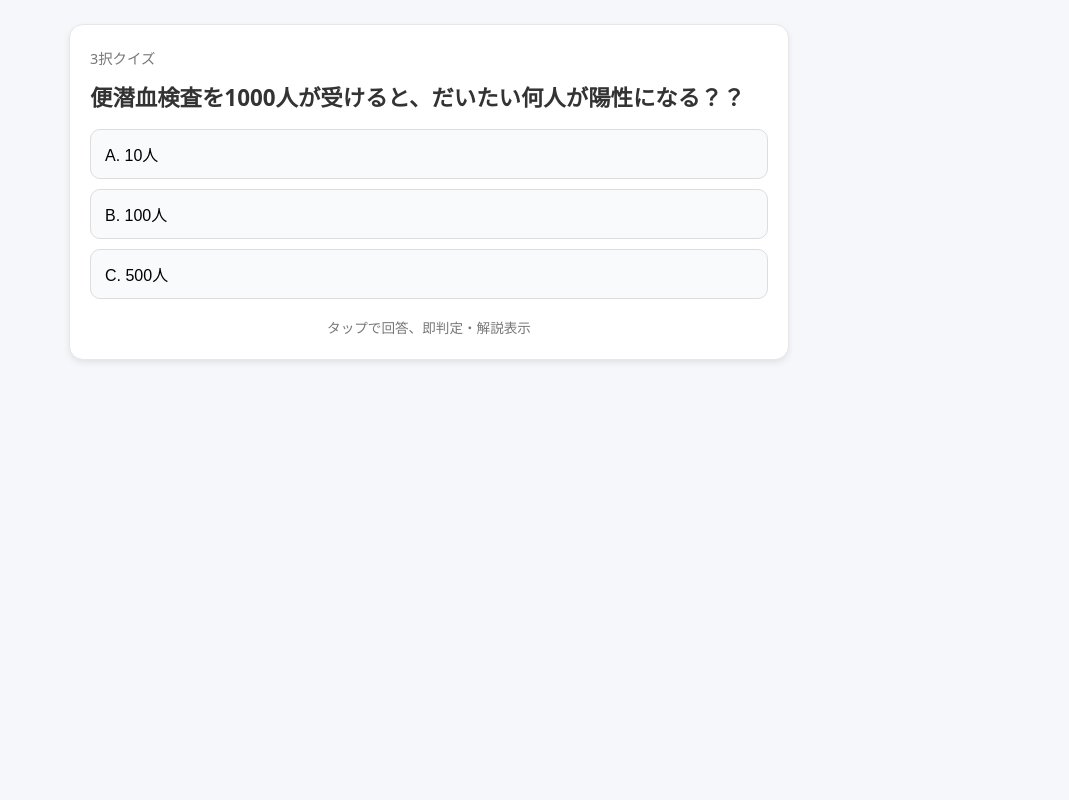
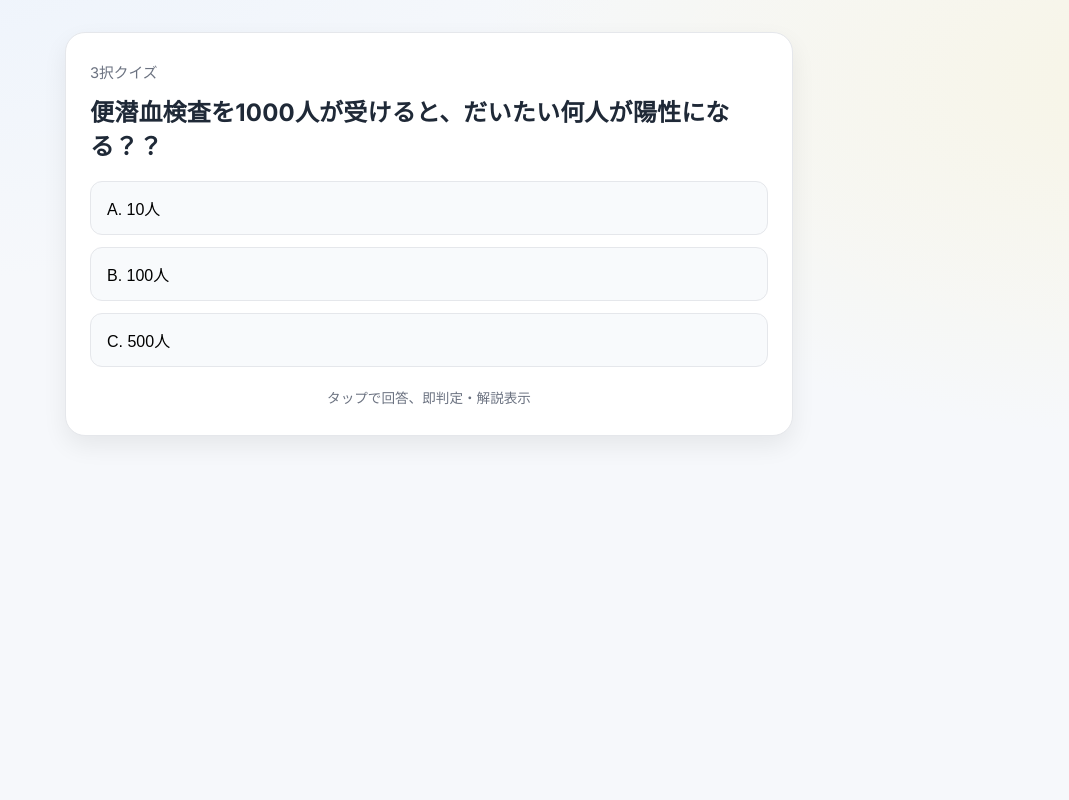
Before and after one commit to majidekaomae-ai/x-quiz-5, a Flask app: page / in a window 1280 px wide. Shown: the whole page, without its empty margins (211-1280 px from the left). Run offline with Flask 3, Linux system fonts and the light colour scheme.

Commit message:
style: polish UI (card layout, hover, fonts)

```diff
--- a/templates/index.html
+++ b/templates/index.html
@@ -9,7 +9,7 @@
   <meta name="twitter:description" content="タップして選ぶとその場で正解が出ます。">
   <meta name="twitter:image" content="{{ card_image_url }}?v=5">
 
-  <!-- Open Graph -->
+  <!-- Open Graph（保険） -->
   <meta property="og:type" content="website">
   <meta property="og:title" content="3択クイズ：押したら即、正解表示">
   <meta property="og:description" content="タップして選ぶとその場で正解が出ます。">
@@ -17,91 +17,75 @@
   <meta property="og:url" content="{{ page_url }}">
 
   <meta name="viewport" content="width=device-width, initial-scale=1">
+
+  <!-- フォント -->
+  <link href="https://fonts.googleapis.com/css2?family=Inter:wght@400;600;700&display=swap" rel="stylesheet">
+
   <title>3択クイズ</title>
 
   <style>
-    body {
-      font-family: system-ui, -apple-system, Segoe UI, Roboto, Helvetica, Arial;
-      background: #f5f7fa;
-      color: #333;
-      margin: 0;
-      padding: 24px 12px;
-      display: flex;
-      justify-content: center;
+    :root{
+      --bg:#f6f8fb; --card:#ffffff; --text:#1f2937;
+      --muted:#6b7280; --primary:#2563eb; --primary-2:#1e40af;
+      --ok:#16a34a; --ng:#dc2626; --border:#e5e7eb;
+      --shadow:0 10px 25px rgba(0,0,0,.07);
     }
-    .wrap {
-      width: 100%;
-      max-width: 720px;
+    @media (prefers-color-scheme: dark){
+      :root{ --bg:#0b1220; --card:#0f1629; --text:#e5e7eb; --muted:#9ca3af; --border:#1f2937; --shadow:0 10px 30px rgba(0,0,0,.4); }
     }
-    .card {
-      background: #fff;
-      border: 1px solid #e5e7eb;
-      border-radius: 14px;
-      box-shadow: 0 3px 6px rgba(0,0,0,0.08);
-      padding: 22px 20px;
+    *{box-sizing:border-box}
+    html,body{height:100%}
+    body{
+      margin:0;
+      font-family:Inter,system-ui,-apple-system,Segoe UI,Roboto,Helvetica,Arial;
+      color:var(--text);
+      background:
+        radial-gradient(1200px 600px at 10% -10%, #dbeafe55, transparent 60%),
+        radial-gradient(1200px 600px at 110% 10%, #fde68a33, transparent 60%),
+        var(--bg);
+      display:flex; align-items:flex-start; justify-content:center;
     }
-    h1 {
-      font-size: 1.4rem;
-      margin: 0 0 14px;
+    .wrap{width:100%; max-width:760px; padding:32px 16px}
+    .card{
+      background:var(--card); border:1px solid var(--border); border-radius:20px;
+      box-shadow:var(--shadow); padding:28px 24px;
+      animation:fadeIn .6s ease-out;
     }
-    .meta {
-      color: #777;
-      font-size: 0.9rem;
-      margin-bottom: 12px;
+    @keyframes fadeIn{from{opacity:0;transform:translateY(8px)}to{opacity:1;transform:translateY(0)}}
+
+    h1{font-size:1.5rem; line-height:1.4; margin:4px 0 14px; letter-spacing:.2px}
+    .meta{color:var(--muted); font-size:.92rem; margin-bottom:14px}
+
+    form{display:grid; gap:12px; margin:18px 0 6px}
+    .choice{
+      appearance:none; border:1px solid var(--border); background:#f8fafc;
+      border-radius:12px; padding:14px 16px; text-align:left;
+      font-size:1rem; cursor:pointer; transition:.18s ease;
+      width:100%; position:relative; overflow:hidden;
     }
-    form {
-      display: grid;
-      gap: 10px;
-      margin: 16px 0;
+    .choice::after{
+      content:""; position:absolute; inset:0; background:linear-gradient(120deg,#93c5fd44,#c7d2fe44);
+      opacity:0; transition:.3s;
     }
-    .choice {
-      appearance: none;
-      border: 1px solid #ddd;
-      background: #f9fafb;
-      border-radius: 10px;
-      padding: 12px 14px;
-      font-size: 1rem;
-      text-align: left;
-      cursor: pointer;
-      transition: background 0.2s ease, color 0.2s ease;
+    .choice:hover::after{opacity:1}
+    .choice:hover{ transform:translateY(-2px); box-shadow:0 6px 14px rgba(0,0,0,.08); }
+    .choice:active{ transform:translateY(0); box-shadow:none }
+    .choice:focus-visible{ outline:3px solid #93c5fd; outline-offset:2px }
+
+    .correct{ color:var(--ok); font-weight:700; margin-top:14px; animation:pop .3s ease-out }
+    .wrong{ color:var(--ng); font-weight:700; margin-top:14px; animation:pop .3s ease-out }
+    @keyframes pop{0%{transform:scale(.9)}100%{transform:scale(1)}}
+
+    .explain{
+      margin-top:12px; padding:14px 14px; border:1px dashed var(--border);
+      border-radius:14px; background:linear-gradient(180deg,#f8fafc,transparent);
     }
-    .choice:hover {
-      background: #fff;
-      color: #111;
+    .video a{
+      display:inline-flex; gap:8px; align-items:center; font-weight:600;
+      color:var(--primary); text-decoration:none; margin-top:8px;
     }
-    .correct {
-      color: #16a34a;
-      font-weight: 700;
-      margin-top: 12px;
-    }
-    .wrong {
-      color: #dc2626;
-      font-weight: 700;
-      margin-top: 12px;
-    }
-    .explain {
-      margin-top: 10px;
-      padding: 12px;
-      border: 1px dashed #ddd;
-      border-radius: 10px;
-      background: #f9fafb;
-    }
-    .video a {
-      display: inline-block;
-      margin-top: 8px;
-      color: #2563eb;
-      font-weight: 600;
-      text-decoration: none;
-    }
-    .video a:hover {
-      color: #1e40af;
-    }
-    footer {
-      margin-top: 18px;
-      font-size: 0.85rem;
-      color: #777;
-      text-align: center;
-    }
+    .video a:hover{ color:var(--primary-2); transform:translateX(2px) }
+    footer{ color:var(--muted); font-size:.85rem; margin-top:20px; text-align:center }
   </style>
 </head>
 <body>
```
